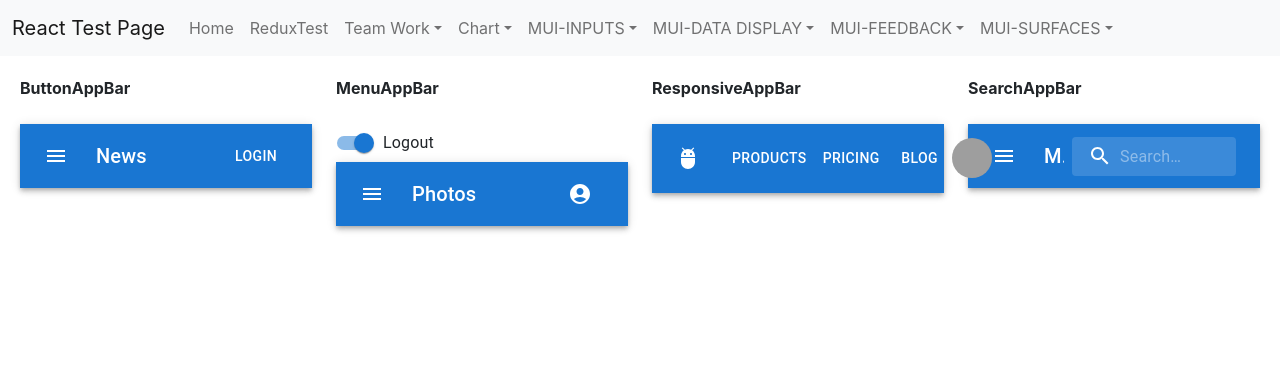
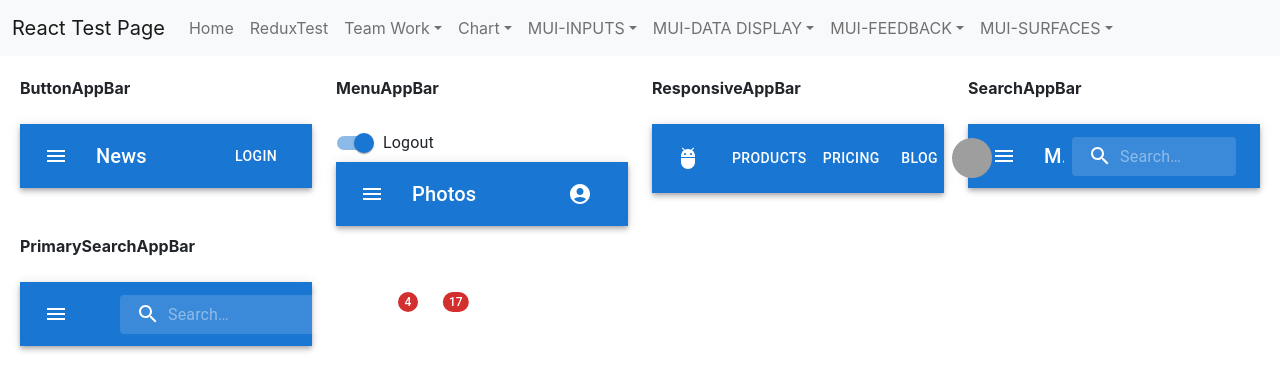
Before and after one commit to jinseok1306/React-Test, a React (Create React App) app in the folder ReactProject/client_app/: page /MUI/AppbarPage in a window 1280 px wide. Shown: the top 390 px of the page. Built offline with nearby package versions, Linux system fonts and the light colour scheme; grey boxes are pictures that could not be loaded.

Commit message:
MUI PrimarySearchAppBar 테스트 완료

```diff
--- /dev/null
+++ b/ReactProject/client_app/src/components/Appbar/PrimarySearchAppBar.tsx
@@ -0,0 +1,234 @@
+import * as React from 'react';
+import { styled, alpha } from '@mui/material/styles';
+import AppBar from '@mui/material/AppBar';
+import Box from '@mui/material/Box';
+import Toolbar from '@mui/material/Toolbar';
+import IconButton from '@mui/material/IconButton';
+import Typography from '@mui/material/Typography';
+import InputBase from '@mui/material/InputBase';
+import Badge from '@mui/material/Badge';
+import MenuItem from '@mui/material/MenuItem';
+import Menu from '@mui/material/Menu';
+import MenuIcon from '@mui/icons-material/Menu';
+import SearchIcon from '@mui/icons-material/Search';
+import AccountCircle from '@mui/icons-material/AccountCircle';
+import MailIcon from '@mui/icons-material/Mail';
+import NotificationsIcon from '@mui/icons-material/Notifications';
+import MoreIcon from '@mui/icons-material/MoreVert';
+
+const Search = styled('div')(({ theme }) => ({
+    position: 'relative',
+    borderRadius: theme.shape.borderRadius,
+    backgroundColor: alpha(theme.palette.common.white, 0.15),
+    '&:hover': {
+        backgroundColor: alpha(theme.palette.common.white, 0.25),
+    },
+    marginRight: theme.spacing(2),
+    marginLeft: 0,
+    width: '100%',
+    [theme.breakpoints.up('sm')]: {
+        marginLeft: theme.spacing(3),
+        width: 'auto',
+    },
+}));
+
+const SearchIconWrapper = styled('div')(({ theme }) => ({
+    padding: theme.spacing(0, 2),
+    height: '100%',
+    position: 'absolute',
+    pointerEvents: 'none',
+    display: 'flex',
+    alignItems: 'center',
+    justifyContent: 'center',
+}));
+
+const StyledInputBase = styled(InputBase)(({ theme }) => ({
+    color: 'inherit',
+    '& .MuiInputBase-input': {
+        padding: theme.spacing(1, 1, 1, 0),
+        // vertical padding + font size from searchIcon
+        paddingLeft: `calc(1em + ${theme.spacing(4)})`,
+        transition: theme.transitions.create('width'),
+        width: '100%',
+        [theme.breakpoints.up('md')]: {
+            width: '20ch',
+        },
+    },
+}));
+
+export default function PrimarySearchAppBar() {
+    const [anchorEl, setAnchorEl] = React.useState<null | HTMLElement>(null);
+    const [mobileMoreAnchorEl, setMobileMoreAnchorEl] =
+        React.useState<null | HTMLElement>(null);
+
+    const isMenuOpen = Boolean(anchorEl);
+    const isMobileMenuOpen = Boolean(mobileMoreAnchorEl);
+
+    const handleProfileMenuOpen = (event: React.MouseEvent<HTMLElement>) => {
+        setAnchorEl(event.currentTarget);
+    };
+
+    const handleMobileMenuClose = () => {
+        setMobileMoreAnchorEl(null);
+    };
+
+    const handleMenuClose = () => {
+        setAnchorEl(null);
+        handleMobileMenuClose();
+    };
+
+    const handleMobileMenuOpen = (event: React.MouseEvent<HTMLElement>) => {
+        setMobileMoreAnchorEl(event.currentTarget);
+    };
+
+    const menuId = 'primary-search-account-menu';
+    const renderMenu = (
+        <Menu
+            anchorEl={anchorEl}
+            anchorOrigin={{
+                vertical: 'top',
+                horizontal: 'right',
+            }}
+            id={menuId}
+            keepMounted
+            transformOrigin={{
+                vertical: 'top',
+                horizontal: 'right',
+            }}
+            open={isMenuOpen}
+            onClose={handleMenuClose}
+        >
+            <MenuItem onClick={handleMenuClose}>Profile</MenuItem>
+            <MenuItem onClick={handleMenuClose}>My account</MenuItem>
+        </Menu>
+    );
+
+    const mobileMenuId = 'primary-search-account-menu-mobile';
+    const renderMobileMenu = (
+        <Menu
+            anchorEl={mobileMoreAnchorEl}
+            anchorOrigin={{
+                vertical: 'top',
+                horizontal: 'right',
+            }}
+            id={mobileMenuId}
+            keepMounted
+            transformOrigin={{
+                vertical: 'top',
+                horizontal: 'right',
+            }}
+            open={isMobileMenuOpen}
+            onClose={handleMobileMenuClose}
+        >
+            <MenuItem>
+                <IconButton size="large" aria-label="show 4 new mails" color="inherit">
+                    <Badge badgeContent={4} color="error">
+                        <MailIcon />
+                    </Badge>
+                </IconButton>
+                <p>Messages</p>
+            </MenuItem>
+            <MenuItem>
+                <IconButton
+                    size="large"
+                    aria-label="show 17 new notifications"
+                    color="inherit"
+                >
+                    <Badge badgeContent={17} color="error">
+                        <NotificationsIcon />
+                    </Badge>
+                </IconButton>
+                <p>Notifications</p>
+            </MenuItem>
+            <MenuItem onClick={handleProfileMenuOpen}>
+                <IconButton
+                    size="large"
+                    aria-label="account of current user"
+                    aria-controls="primary-search-account-menu"
+                    aria-haspopup="true"
+                    color="inherit"
+                >
+                    <AccountCircle />
+                </IconButton>
+                <p>Profile</p>
+            </MenuItem>
+        </Menu>
+    );
+
+    return (
+        <Box sx={{ flexGrow: 1 }}>
+            <AppBar position="static">
+                <Toolbar>
+                    <IconButton
+                        size="large"
+                        edge="start"
+                        color="inherit"
+                        aria-label="open drawer"
+                        sx={{ mr: 2 }}
+                    >
+                        <MenuIcon />
+                    </IconButton>
+                    <Typography
+                        variant="h6"
+                        noWrap
+                        component="div"
+                        sx={{ display: { xs: 'none', sm: 'block' } }}
+                    >
+                        MUI
+                    </Typography>
+                    <Search>
+                        <SearchIconWrapper>
+                            <SearchIcon />
+                        </SearchIconWrapper>
+                        <StyledInputBase
+                            placeholder="Search…"
+                            inputProps={{ 'aria-label': 'search' }}
+                        />
+                    </Search>
+                    <Box sx={{ flexGrow: 1 }} />
+                    <Box sx={{ display: { xs: 'none', md: 'flex' } }}>
+                        <IconButton size="large" aria-label="show 4 new mails" color="inherit">
+                            <Badge badgeContent={4} color="error">
+                                <MailIcon />
+                            </Badge>
+                        </IconButton>
+                        <IconButton
+                            size="large"
+                            aria-label="show 17 new notifications"
+                            color="inherit"
+                        >
+                            <Badge badgeContent={17} color="error">
+                                <NotificationsIcon />
+                            </Badge>
+                        </IconButton>
+                        <IconButton
+                            size="large"
+                            edge="end"
+                            aria-label="account of current user"
+                            aria-controls={menuId}
+                            aria-haspopup="true"
+                            onClick={handleProfileMenuOpen}
+                            color="inherit"
+                        >
+                            <AccountCircle />
+                        </IconButton>
+                    </Box>
+                    <Box sx={{ display: { xs: 'flex', md: 'none' } }}>
+                        <IconButton
+                            size="large"
+                            aria-label="show more"
+                            aria-controls={mobileMenuId}
+                            aria-haspopup="true"
+                            onClick={handleMobileMenuOpen}
+                            color="inherit"
+                        >
+                            <MoreIcon />
+                        </IconButton>
+                    </Box>
+                </Toolbar>
+            </AppBar>
+            {renderMobileMenu}
+            {renderMenu}
+        </Box>
+    );
+}
--- a/ReactProject/client_app/src/pages/MUI/AppbarPage.tsx
+++ b/ReactProject/client_app/src/pages/MUI/AppbarPage.tsx
@@ -5,6 +5,7 @@ import ButtonAppBar from '../../components/Appbar/ButtonAppBar';
 import MenuAppBar from '../../components/Appbar/MenuAppBar';
 import ResponsiveAppBar from '../../components/Appbar/ResponsiveAppBar';
 import SearchAppBar from '../../components/Appbar/SearchAppBar';
+import PrimarySearchAppBar from '../../components/Appbar/PrimarySearchAppBar';
 
 const AppbarPage = () => {
     return (
@@ -28,6 +29,10 @@ const AppbarPage = () => {
                         <b>SearchAppBar</b><div>&nbsp;</div>
                         <SearchAppBar />
                     </Grid>
+                    <Grid item xs={3}>
+                        <b>PrimarySearchAppBar</b><div>&nbsp;</div>
+                        <PrimarySearchAppBar />
+                    </Grid>
                 </Grid>
             </div>
         </div>
```
Also changed, not shown: 1 other file (tests, documents, lock files or other folders).
